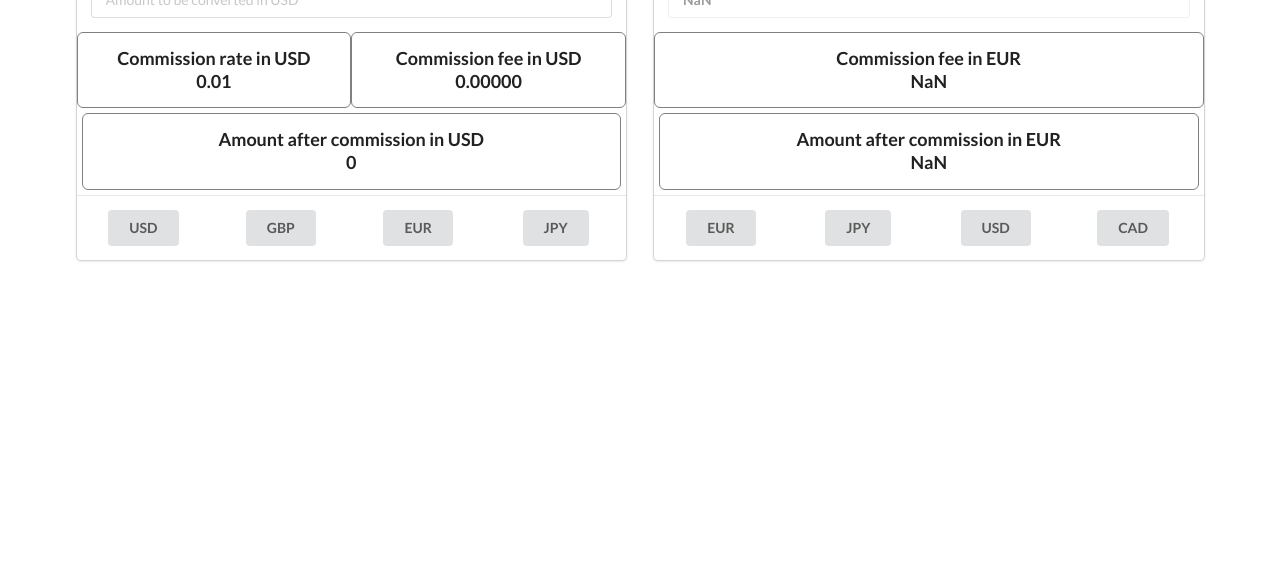
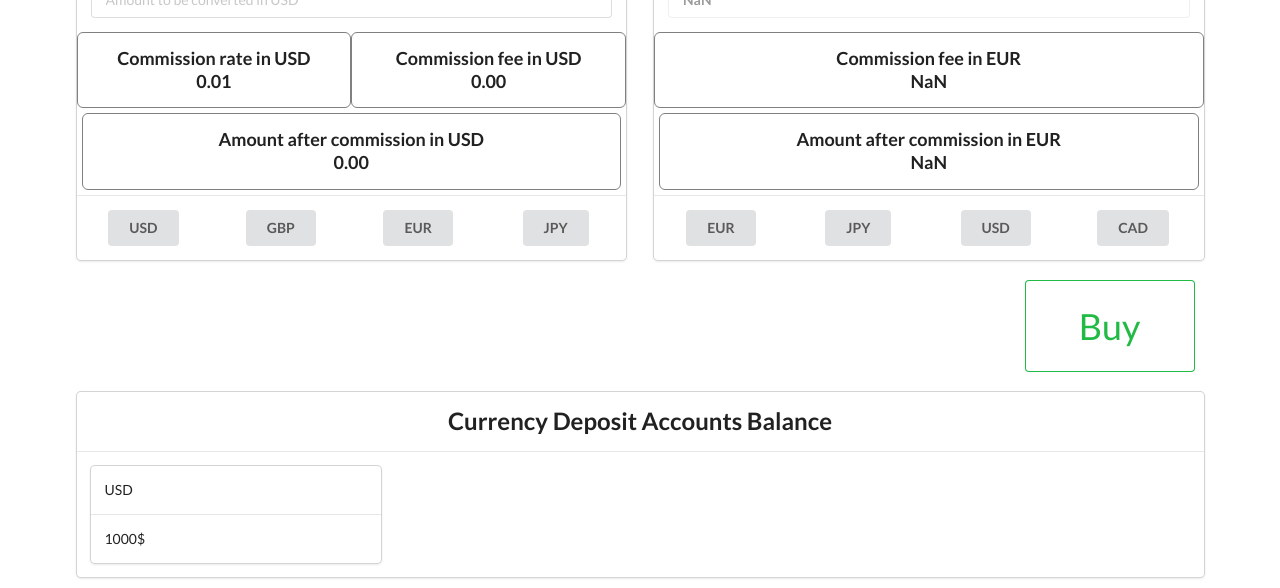
Before and after one commit to ahmetgsu/currency-converter-app, a React (Create React App) app: page / in a window 1280 px wide. Shown: the part 264-852 px from the top of the page. Before the commit the page ends 817 px from the top, so only its background shows below. Built offline with nearby package versions, Linux system fonts and the light colour scheme; no server answers.

Commit message:
Account Balance related comp created

```diff
--- a/src/components/App.js
+++ b/src/components/App.js
@@ -3,13 +3,15 @@ import SearchCurrency from "./SearchCurrency";
 import CurrencyRate from "./CurrencyRate";
 import QuickConversion from "./QuickConversion";
 import Calculator from "./Calculator";
+import BuyButton from "./BuyButton";
+import CurrencyAccount from "./CurrencyAccount";
 import axios from "axios";
 // import Country from "./Country";
 
 class App extends React.Component {
   state = {
     base: "USD",
-    amount: "",
+    amount: null,
     toCurrency: "EUR",
     currencies: [],
     containerSection: "left"
@@ -22,6 +24,12 @@ class App extends React.Component {
 
   updateBase = currency => {
     this.setState({ base: currency }, () => {
+      this.getBaseCurrencyData();
+    });
+  };
+
+  updateToCurrency = currency => {
+    this.setState({ toCurrency: currency }, () => {
       this.getBaseCurrencyData();
     });
   };
@@ -44,7 +52,6 @@ class App extends React.Component {
           currencyRate,
           transactionDate,
           currencyRateInverted
-          // result
         });
 
         const currencyArr = [];
@@ -97,7 +104,6 @@ class App extends React.Component {
                   <div className="content">
                     <SearchCurrency
                       updateBase={this.updateBase}
-                      updateBaseOnClick={this.updateBaseOnClick}
                       base={this.state.base}
                       currencies={this.state.currencies}
                       toCurrency={this.state.toCurrency}
@@ -157,6 +163,7 @@ class App extends React.Component {
                   <div className="content">
                     <QuickConversion
                       updateBase={this.updateBase}
+                      updateToCurrency={this.updateToCurrency}
                       base={this.state.base}
                       currencies={this.state.currencies}
                       toCurrency={this.state.toCurrency}
@@ -168,6 +175,12 @@ class App extends React.Component {
             </div>
           </div>
         </div>
+        <div>
+          <BuyButton />
+        </div>
+        <div>
+          <CurrencyAccount />
+        </div>
       </div>
     );
   }
--- /dev/null
+++ b/src/components/BuyButton.js
@@ -0,0 +1,20 @@
+import React from "react";
+
+class BuyButton extends React.Component {
+  render() {
+    return (
+      <div className="ui right aligned container" style={{ margin: "20px" }}>
+        <div className="ui header">
+          <button
+            className="ui positive basic button"
+            style={{ fontSize: "2em" }}
+          >
+            Buy
+          </button>
+        </div>
+      </div>
+    );
+  }
+}
+
+export default BuyButton;
--- a/src/components/Calculator.js
+++ b/src/components/Calculator.js
@@ -15,11 +15,13 @@ class Calculator extends React.Component {
     } = this.props;
 
     const commissionRate = 0.01;
-    const commissionBase = (amount * commissionRate).toFixed(5);
-    const amountAfterCommission = amount - commissionBase;
-    const result = (amount * currencyRate).toFixed(5);
-    const commissionToCurrency = commissionBase * currencyRate;
-    const amountAfterCommissionToCurrency = result - commissionToCurrency;
+    const commissionBase = (amount * commissionRate).toFixed(2);
+    const amountAfterCommission = (amount - commissionBase).toFixed(2);
+    const result = (amount * currencyRate).toFixed(2);
+    const commissionToCurrency = (commissionBase * currencyRate).toFixed(2);
+    const amountAfterCommissionToCurrency = (
+      result - commissionToCurrency
+    ).toFixed(2);
 
     if (containerSection) {
       return (
--- /dev/null
+++ b/src/components/CurrencyAccount.js
@@ -0,0 +1,23 @@
+import React from "react";
+import CurrencyAccountItem from "./CurrencyAccountItem";
+
+class CurrencyAccount extends React.Component {
+  render() {
+    return (
+      <div className="ui container">
+        <div className="ui grid">
+          <div className="sixteen wide column">
+            <div className="ui fluid card">
+              <div className="center aligned content">
+                <h2>Currency Deposit Accounts Balance</h2>
+              </div>
+              <CurrencyAccountItem />
+            </div>
+          </div>
+        </div>
+      </div>
+    );
+  }
+}
+
+export default CurrencyAccount;
--- /dev/null
+++ b/src/components/CurrencyAccountItem.js
@@ -0,0 +1,16 @@
+import React from "react";
+
+class CurrencyAccountItem extends React.Component {
+  render() {
+    return (
+      <div className="content">
+        <div className="ui card">
+          <div className="content">USD</div>
+          <div className="content">1000$</div>
+        </div>
+      </div>
+    );
+  }
+}
+
+export default CurrencyAccountItem;
--- a/src/components/QuickConversion.js
+++ b/src/components/QuickConversion.js
@@ -1,8 +1,12 @@
 import React from "react";
 
 class QuickConversion extends React.Component {
-  handleClick = e => {
-    this.props.updateBaseOnClick(e);
+  handleClick = currency => {
+    if (this.props.containerSection) {
+      this.props.updateBase(currency);
+    } else {
+      this.props.updateToCurrency(currency);
+    }
   };
 
   renderContent = () => {
@@ -13,15 +17,15 @@ class QuickConversion extends React.Component {
     if (containerSection) {
       return (
         <div className="ui stackable four column center aligned grid">
-          {majorCurrenciesFrom.map((item, index) => {
+          {majorCurrenciesFrom.map((currency, index) => {
             return (
               <div key={index} className="column">
                 <button
                   key={index}
                   className="ui button"
-                  onClick={() => this.handleClick({ item })}
+                  onClick={() => this.handleClick(currency)}
                 >
-                  <strong>{item}</strong>
+                  <strong>{currency}</strong>
                 </button>
               </div>
             );
@@ -31,15 +35,15 @@ class QuickConversion extends React.Component {
     } else {
       return (
         <div className="ui stackable four column center aligned grid">
-          {majorCurrenciesTo.map((item, index) => {
+          {majorCurrenciesTo.map((currency, index) => {
             return (
               <div key={index} className="column">
                 <button
                   key={index}
                   className="ui button"
-                  onClick={e => this.handleClick(e)}
+                  onClick={() => this.handleClick(currency)}
                 >
-                  <strong>{item}</strong>
+                  <strong>{currency}</strong>
                 </button>
               </div>
             );
@@ -50,6 +54,7 @@ class QuickConversion extends React.Component {
   };
 
   render() {
+    // console.log(this.props);
     return <div>{this.renderContent()}</div>;
   }
 }
```
